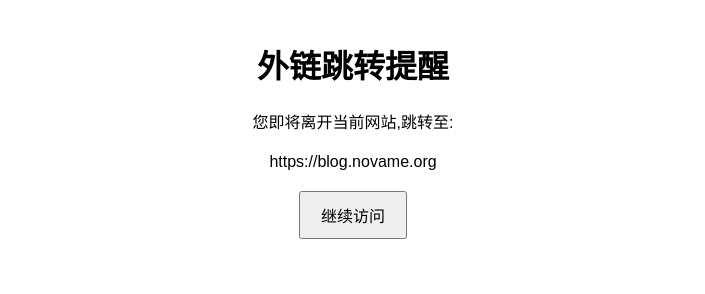
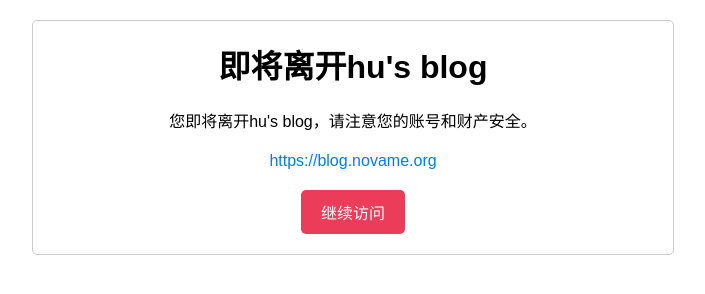
Before and after one commit to Gin8527/link-redirect, a plain HTML site: page index.html in a window 1280 px wide. Shown: the whole page, without its empty margins (287-992 px from the left). Drawn offline with Linux system fonts and the light colour scheme.

Commit message:
Update index.html

```diff
--- a/index.html
+++ b/index.html
@@ -3,18 +3,19 @@
 <head>
     <meta charset="UTF-8">
     <meta name="viewport" content="width=device-width, initial-scale=1.0">
-    <title>外链跳转提醒</title>
+    <title>即将离开hu's blog</title>
     <style>
         body { font-family: Arial, sans-serif; margin: 0; padding: 20px; text-align: center; }
-        .container { max-width: 600px; margin: 0 auto; }
-        #target-url { word-break: break-all; margin: 20px 0; }
-        #continue-btn { padding: 10px 20px; font-size: 16px; }
+        .container { max-width: 600px; margin: 0 auto; border: 1px solid #ccc; padding: 20px; border-radius: 5px; }
+        h1 { margin-top: 0; }
+        #target-url { word-break: break-all; margin: 20px 0; color: #007bff; }
+        #continue-btn { padding: 10px 20px; font-size: 16px; background-color: #eb3c5a; color: white; border: none; border-radius: 5px; cursor: pointer; }
     </style>
 </head>
 <body>
     <div class="container">
-        <h1>外链跳转提醒</h1>
-        <p>您即将离开当前网站,跳转至:</p>
+        <h1>即将离开hu's blog</h1>
+        <p>您即将离开hu's blog，请注意您的账号和财产安全。</p>
         <p id="target-url"></p>
         <button id="continue-btn">继续访问</button>
     </div>
```
